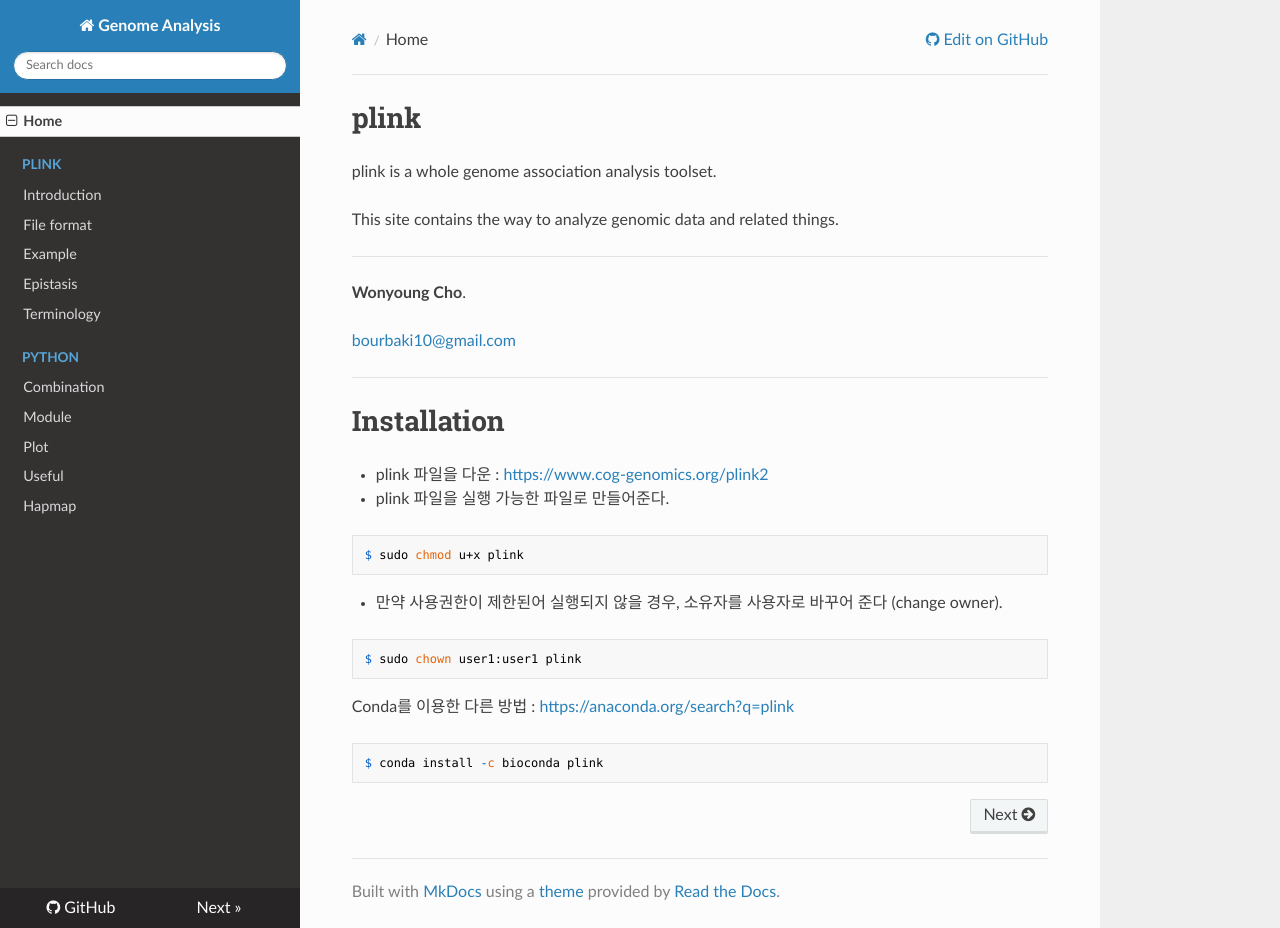
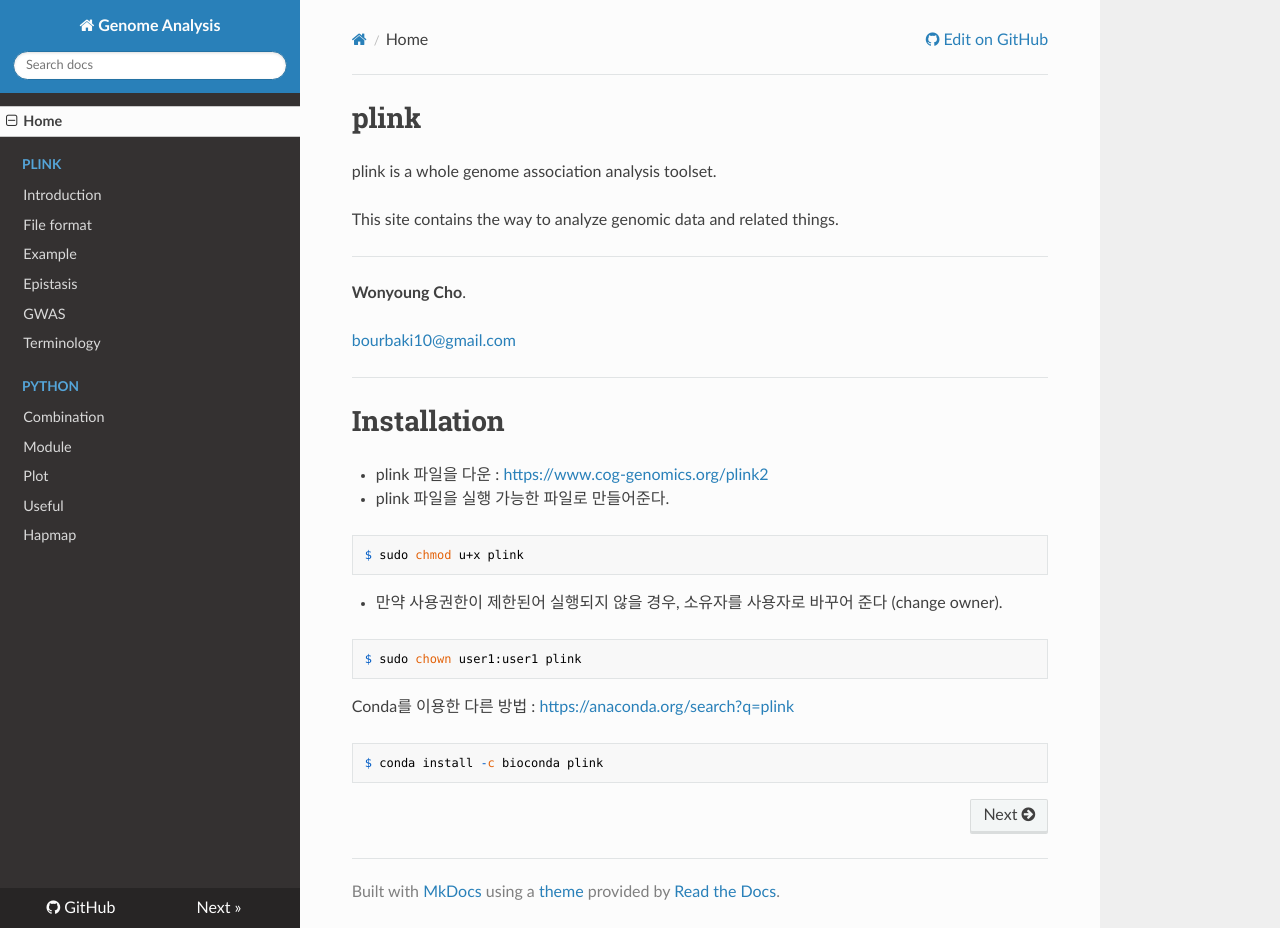
Before and after one commit to WonyoungCho/plink, an MkDocs documentation site: the page built from docs/index.md, in a window 1280 px wide and 928 px high. Built offline with MkDocs 1.6.1, drawn with Linux system fonts in a browser that asks for light colours; nearby versions of some CDN libraries; old or Windows-style settings are respelled for this version of MkDocs.

Commit message:
Update mkdocs.yml

```diff
--- a/mkdocs.yml
+++ b/mkdocs.yml
@@ -13,6 +13,7 @@ pages:
         - 'File format' : 'plink_fmt.md'
         - 'Example' : 'plink_ex.md'
     - Epistasis: 'epistasis.md'
+    - GWAS: 'GWAS.md'
     - Terminology: 'terminology.md'
     - Python:
         - 'Combination' : 'python_combo.md'
```
